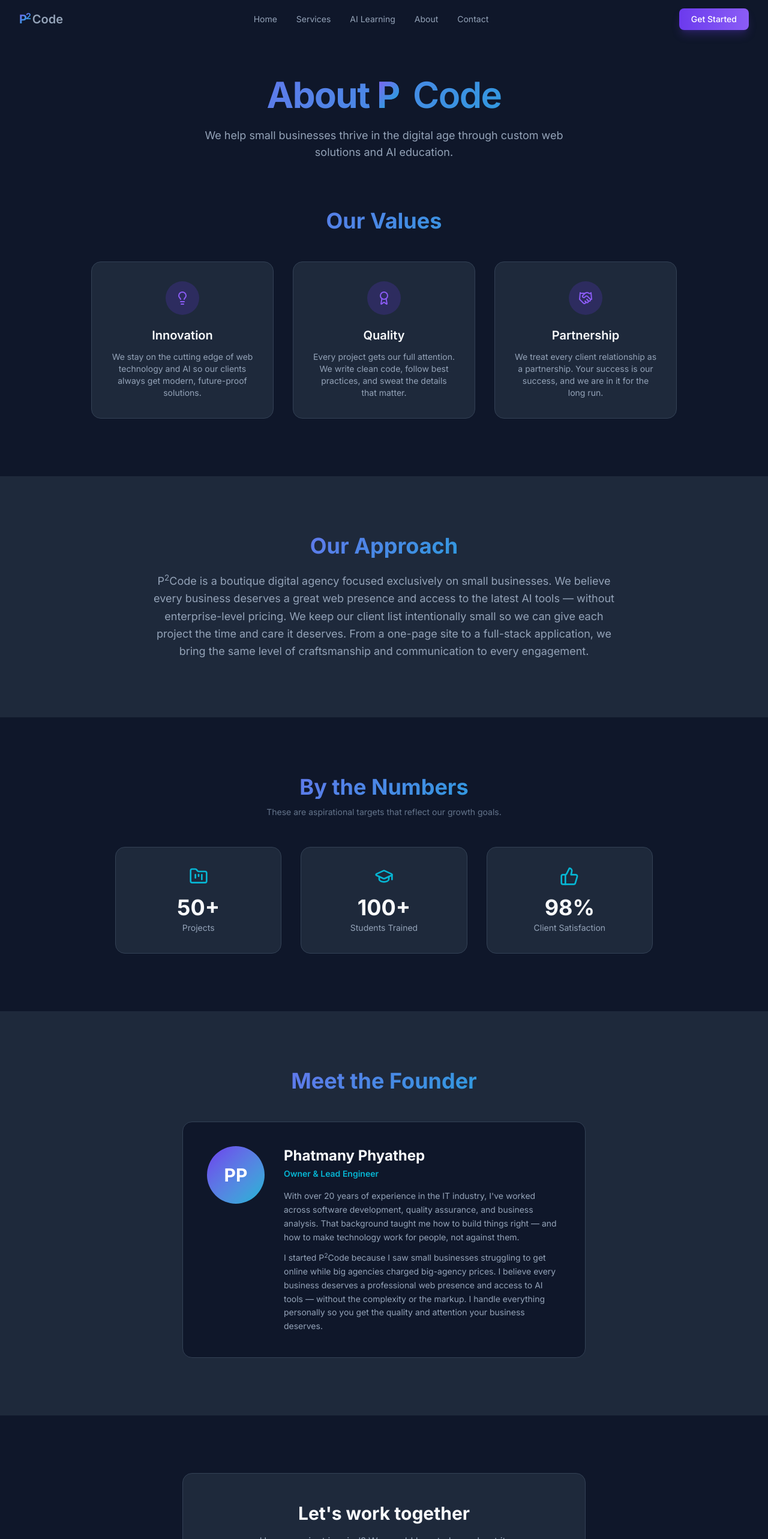
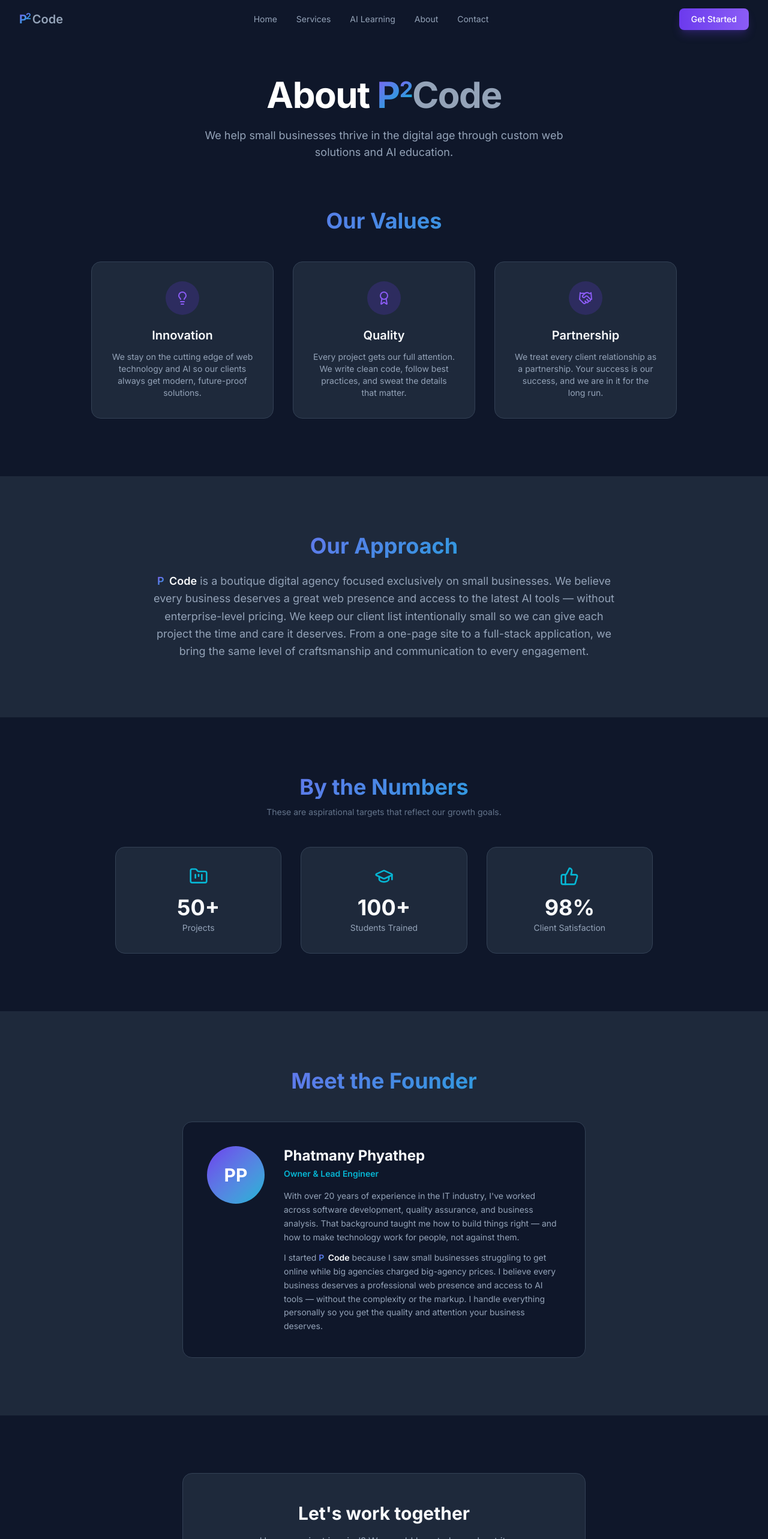
Before and after one commit to pmoney817/p2code, a Next.js app: page /about in a window 1280 px wide. Shown: the top 2566 px of the page at 60% size. Built offline with nearby package versions, Linux system fonts and the light colour scheme.

Commit message:
Fix About page: visible superscript ² and branded inline P²Code

```diff
--- a/src/pages/about.tsx
+++ b/src/pages/about.tsx
@@ -43,8 +43,8 @@ export default function About() {
     <div className="min-h-screen bg-surface">
       {/* Hero */}
       <section className="px-6 pt-32 pb-20 text-center">
-        <h1 className="gradient-text text-5xl font-bold tracking-tight sm:text-6xl">
-          About <BrandName variant="inline" />
+        <h1 className="text-5xl font-bold tracking-tight sm:text-6xl text-white">
+          About <span className="gradient-text">P</span><sup className="gradient-text text-3xl sm:text-4xl">2</sup><span className="text-text-muted">Code</span>
         </h1>
         <p className="mx-auto mt-6 max-w-2xl text-lg text-text-muted">
           We help small businesses thrive in the digital age through custom web
@@ -80,7 +80,7 @@ export default function About() {
             Our Approach
           </h2>
           <p className="mt-6 text-lg leading-relaxed text-text-muted">
-            P<sup>2</sup>Code is a boutique digital agency focused exclusively on small
+            <span className="gradient-text font-semibold">P<sup>2</sup></span><span className="text-text font-semibold">Code</span> is a boutique digital agency focused exclusively on small
             businesses. We believe every business deserves a great web presence
             and access to the latest AI tools — without enterprise-level pricing.
             We keep our client list intentionally small so we can give each
@@ -140,7 +140,7 @@ export default function About() {
                   technology work for people, not against them.
                 </p>
                 <p className="mt-3 text-sm leading-relaxed text-text-muted">
-                  I started P<sup>2</sup>Code because I saw small businesses struggling to get online
+                  I started <span className="gradient-text font-semibold">P<sup>2</sup></span><span className="text-text font-semibold">Code</span> because I saw small businesses struggling to get online
                   while big agencies charged big-agency prices. I believe every business
                   deserves a professional web presence and access to AI tools — without
                   the complexity or the markup. I handle everything personally so you get
```
